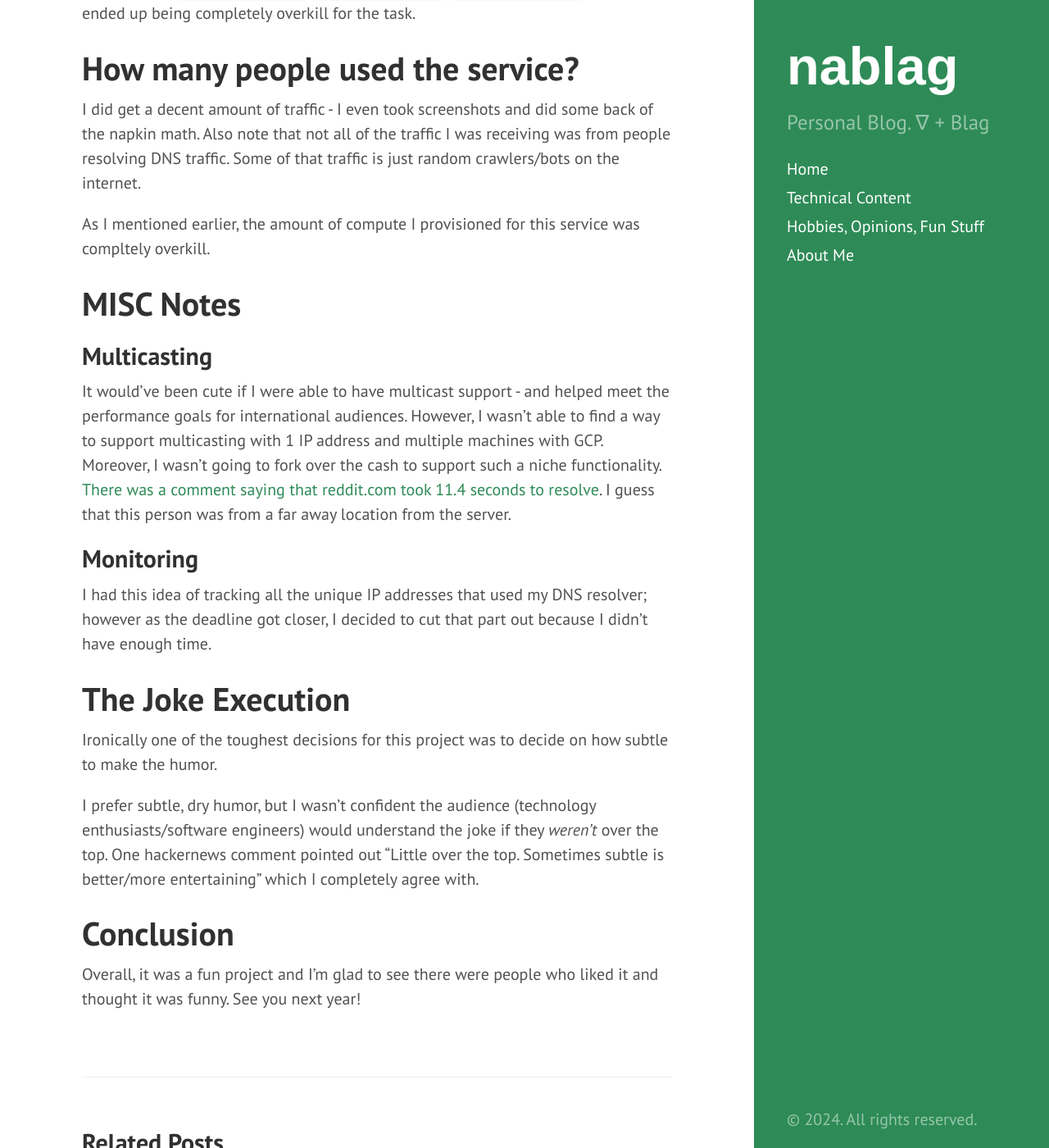
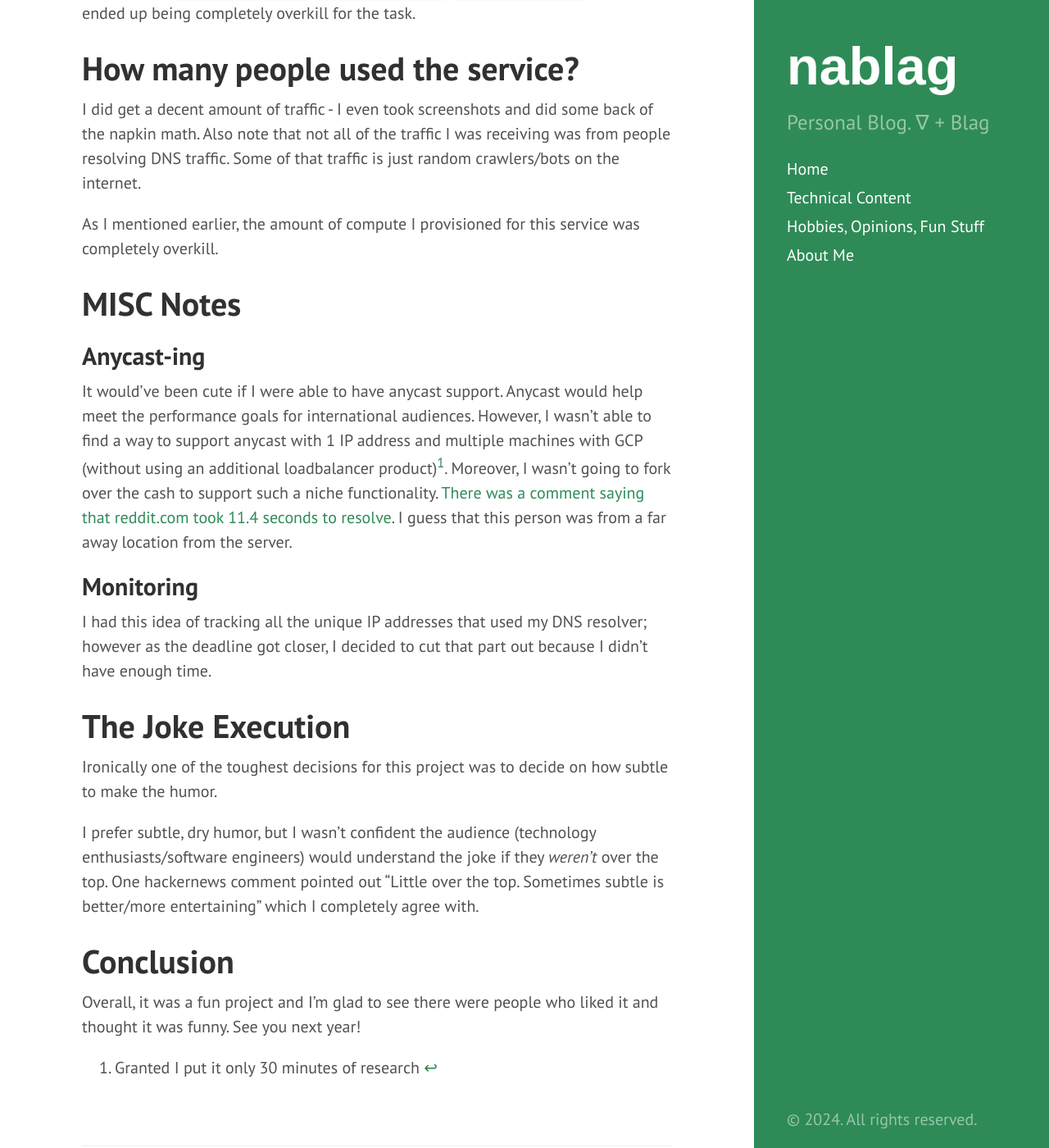
Before and after one commit to tedkim97/tedkim97.github.io, a Jekyll site: the page built from _posts/2024-09-27-architecture_of_a_joke.md, in a window 1280 px wide and 1400 px high, scrolled down 5521 px. Shown: the whole window at 82% size. Built offline with Jekyll 4.4.1, drawn with Linux system fonts in a browser that asks for light colours; some of the changed text lies outside the part shown.

Commit message:
fix typo and replace incorrect usage of anycast

```diff
--- a/_posts/2024-09-27-architecture_of_a_joke.md
+++ b/_posts/2024-09-27-architecture_of_a_joke.md
@@ -23,7 +23,7 @@ concepts:
 
 # My April Fool's Joke: Ad Supported, Subscription DNS
 
-My april fools joke (briefly) made it to the front page of hackernews {% link _posts/2024-04-03-dns_with_ads_aprilfools_joke.md %}.
+[My april fools joke (briefly) made it to the front page of hackernews]({% link _posts/2024-04-03-dns_with_ads_aprilfools_joke.md %}).
 
 {% include image.html imgpath="figures/adcache/after_1_hour.png" alt="on the front page after one hour"%}
 
@@ -116,12 +116,14 @@ For roughly 24 hours of operation, the total bill ended up being $8.67 which inc
 
 I did get a decent amount of traffic - I even took screenshots and did some back of the napkin math. Also note that not all of the traffic I was receiving was from people resolving DNS traffic. Some of that traffic is just random crawlers/bots on the internet.
 
-As I mentioned earlier, the amount of compute I provisioned for this service was compltely overkill.
+As I mentioned earlier, the amount of compute I provisioned for this service was completely overkill.
 
 # MISC Notes
 
-## Multicasting
-It would've been cute if I were able to have multicast support - and helped meet the performance goals for international audiences. However, I wasn't able to find a way to support multicasting with 1 IP address and multiple machines with GCP. Moreover, I wasn't going to fork over the cash to support such a niche functionality. [There was a comment saying that reddit.com took 11.4 seconds to resolve](https://news.ycombinator.com/item?id=39895453). I guess that this person was from a far away location from the server.
+## Anycast-ing
+It would've been cute if I were able to have anycast support. Anycast would help meet the performance goals for international audiences. However, I wasn't able to find a way to support anycast with 1 IP address and multiple machines with GCP (without using an additional loadbalancer product)[^1]. Moreover, I wasn't going to fork over the cash to support such a niche functionality. [There was a comment saying that reddit.com took 11.4 seconds to resolve](https://news.ycombinator.com/item?id=39895453). I guess that this person was from a far away location from the server.
+
+[^1]: Granted I put it only 30 minutes of research
 
 ## Monitoring
 I had this idea of tracking all the unique IP addresses that used my DNS resolver; however as the deadline got closer, I decided to cut that part out because I didn't have enough time.
```
